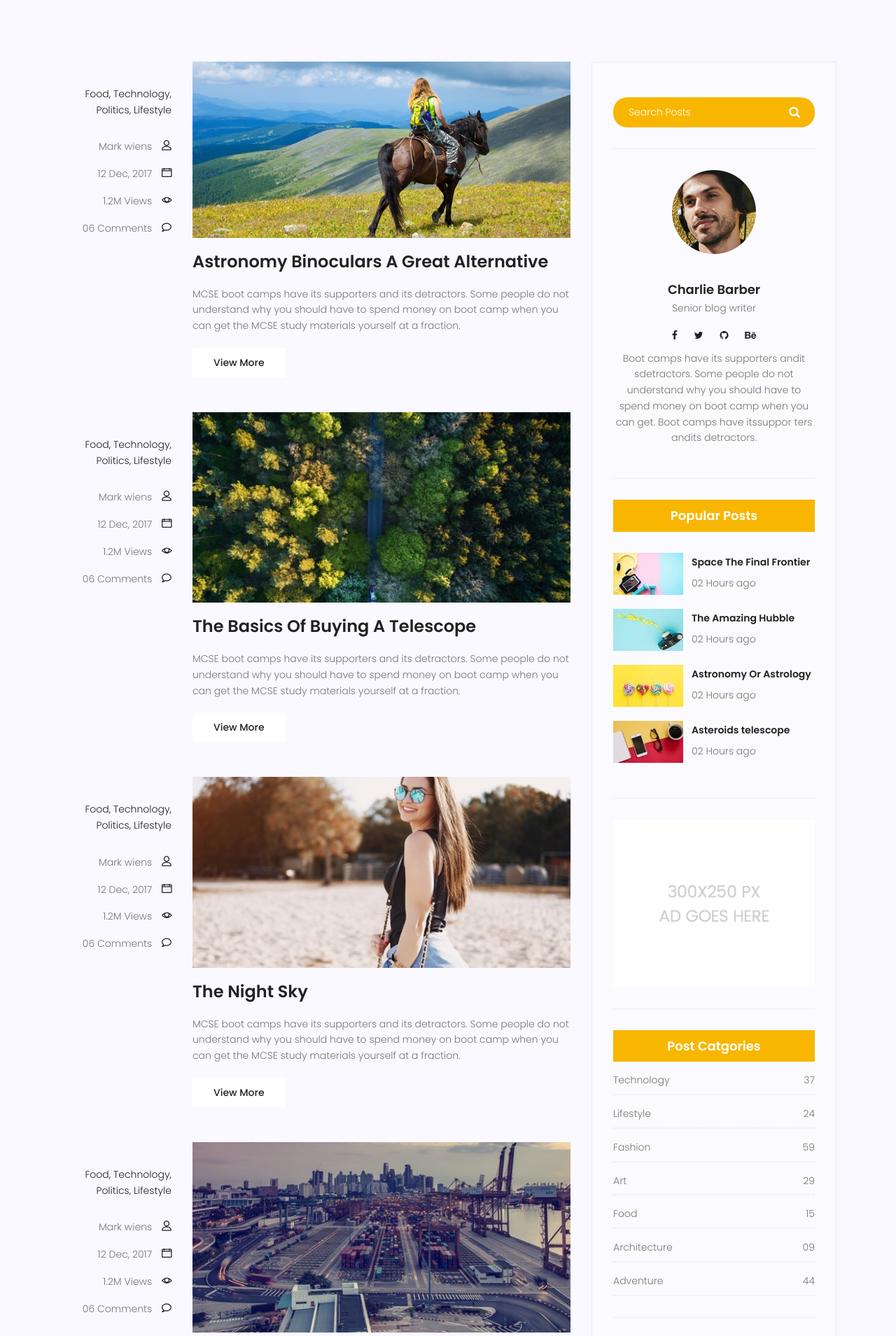
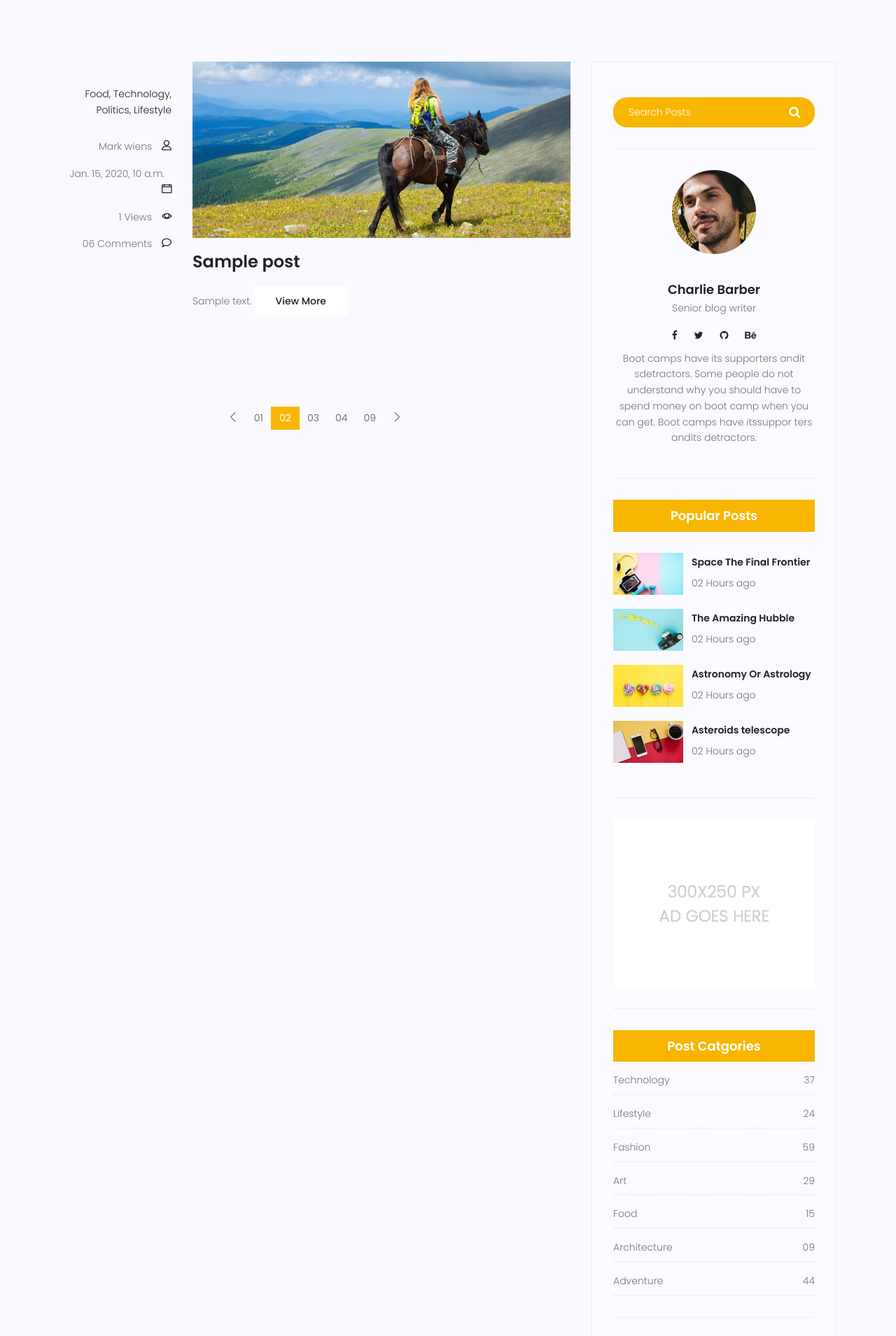
Before and after one commit to Arta-077/Hsite, a Django app: page /blog/home in a window 1280 px wide. Shown: the part 994-2903 px from the top of the page at 70% size. Run offline with Django 3.2, Linux system fonts and the light colour scheme; tables that the repository leaves empty hold one stand-in row (values such as "Sample post"); some libraries are stand-ins or nearby versions.

Commit message:
used database in project
Edited views.py and blog-home.html and used data from database in template.

```diff
--- a/blog/views.py
+++ b/blog/views.py
@@ -6,13 +6,13 @@ from django.http import HttpResponse
 from blog.models import Post
 
 def BlogHome_view(request):
-    return render(request , 'blog\\blog-home.html')
+    posts = Post.objects.filter(status=True)
+    context = {'posts' : posts}
+    return render(request , 'blog\\blog-home.html', context)
 
 def BlogSingle_view(request):
     return render(request , 'blog\\blog-single.html')
 
 def test_view(request):
-    publish_posts = Post.objects.filter(status=True)
-    private_posts = Post.objects.filter(status=False)
-    context = {'publish_posts' : publish_posts , 'private_posts' : private_posts}
-    return render(request , 'blog\\test.html' , context)
+
+    return render(request , 'blog\\test.html' )
--- a/templates/blog/blog-home.html
+++ b/templates/blog/blog-home.html
@@ -87,6 +87,7 @@
 				<div class="container">
 					<div class="row">
 						<div class="col-lg-8 posts-list">
+							{% for post in posts %}
 							<div class="single-post row">
 								<div class="col-lg-3  col-md-3 meta-details">
 									<ul class="tags">
@@ -97,8 +98,8 @@
 									</ul>
 									<div class="user-details row">
 										<p class="user-name col-lg-12 col-md-12 col-6"><a href="#">Mark wiens</a> <span class="lnr lnr-user"></span></p>
-										<p class="date col-lg-12 col-md-12 col-6"><a href="#">12 Dec, 2017</a> <span class="lnr lnr-calendar-full"></span></p>
-										<p class="view col-lg-12 col-md-12 col-6"><a href="#">1.2M Views</a> <span class="lnr lnr-eye"></span></p>
+										<p class="date col-lg-12 col-md-12 col-6"><a href="#">{{post.created_date}}</a> <span class="lnr lnr-calendar-full"></span></p>
+										<p class="view col-lg-12 col-md-12 col-6"><a href="#">{{post.counted_view}} Views</a> <span class="lnr lnr-eye"></span></p>
 										<p class="comments col-lg-12 col-md-12 col-6"><a href="#">06 Comments</a> <span class="lnr lnr-bubble"></span></p>
 									</div>
 								</div>
@@ -106,91 +107,13 @@
 									<div class="feature-img">
 										<img class="img-fluid" src="{% static 'img/blog/feature-img1.jpg' %}" alt="">
 									</div>
-									<a class="posts-title" href="blog-single.html"><h3>Astronomy Binoculars A Great Alternative</h3></a>
+									<a class="posts-title" href="blog-single.html"><h3>{{post.title}}</h3></a>
 									<p class="excert">
-										MCSE boot camps have its supporters and its detractors. Some people do not understand why you should have to spend money on boot camp when you can get the MCSE study materials yourself at a fraction.
-									</p>
+										{{post.content}}
 									<a href="blog-single.html" class="primary-btn">View More</a>
 								</div>
 							</div>
-							<div class="single-post row">
-								<div class="col-lg-3  col-md-3 meta-details">
-									<ul class="tags">
-										<li><a href="#">Food,</a></li>
-										<li><a href="#">Technology,</a></li>
-										<li><a href="#">Politics,</a></li>
-										<li><a href="#">Lifestyle</a></li>
-									</ul>
-									<div class="user-details row">
-										<p class="user-name col-lg-12 col-md-12 col-6"><a href="#">Mark wiens</a> <span class="lnr lnr-user"></span></p>
-										<p class="date col-lg-12 col-md-12 col-6"><a href="#">12 Dec, 2017</a> <span class="lnr lnr-calendar-full"></span></p>
-										<p class="view col-lg-12 col-md-12 col-6"><a href="#">1.2M Views</a> <span class="lnr lnr-eye"></span></p>
-										<p class="comments col-lg-12 col-md-12 col-6"><a href="#">06 Comments</a> <span class="lnr lnr-bubble"></span></p>
-									</div>
-								</div>
-								<div class="col-lg-9 col-md-9 ">
-									<div class="feature-img">
-										<img class="img-fluid" src="{% static 'img/blog/feature-img2.jpg' %}" alt="">
-									</div>
-									<a class="posts-title" href="blog-single.html"><h3>The Basics Of Buying A Telescope</h3></a>
-									<p class="excert">
-										MCSE boot camps have its supporters and its detractors. Some people do not understand why you should have to spend money on boot camp when you can get the MCSE study materials yourself at a fraction.
-									</p>
-									<a href="blog-single.html" class="primary-btn">View More</a>
-								</div>
-							</div>
-							<div class="single-post row">
-								<div class="col-lg-3  col-md-3 meta-details">
-									<ul class="tags">
-										<li><a href="#">Food,</a></li>
-										<li><a href="#">Technology,</a></li>
-										<li><a href="#">Politics,</a></li>
-										<li><a href="#">Lifestyle</a></li>
-									</ul>
-									<div class="user-details row">
-										<p class="user-name col-lg-12 col-md-12 col-6"><a href="#">Mark wiens</a> <span class="lnr lnr-user"></span></p>
-										<p class="date col-lg-12 col-md-12 col-6"><a href="#">12 Dec, 2017</a> <span class="lnr lnr-calendar-full"></span></p>
-										<p class="view col-lg-12 col-md-12 col-6"><a href="#">1.2M Views</a> <span class="lnr lnr-eye"></span></p>
-										<p class="comments col-lg-12 col-md-12 col-6"><a href="#">06 Comments</a> <span class="lnr lnr-bubble"></span></p>
-									</div>
-								</div>
-								<div class="col-lg-9 col-md-9">
-									<div class="feature-img">
-										<img class="img-fluid" src="{% static 'img/blog/feature-img4.jpg' %}" alt="">
-									</div>
-									<a class="posts-title" href="blog-single.html"><h3>The Night Sky</h3></a>
-									<p class="excert">
-										MCSE boot camps have its supporters and its detractors. Some people do not understand why you should have to spend money on boot camp when you can get the MCSE study materials yourself at a fraction.
-									</p>
-									<a href="blog-single.html" class="primary-btn">View More</a>
-								</div>
-							</div>
-							<div class="single-post row">
-								<div class="col-lg-3 col-md-3 meta-details">
-									<ul class="tags">
-										<li><a href="#">Food,</a></li>
-										<li><a href="#">Technology,</a></li>
-										<li><a href="#">Politics,</a></li>
-										<li><a href="#">Lifestyle</a></li>
-									</ul>
-									<div class="user-details row">
-										<p class="user-name col-lg-12 col-md-12 col-6"><a href="#">Mark wiens</a> <span class="lnr lnr-user"></span></p>
-										<p class="date col-lg-12 col-md-12 col-6"><a href="#">12 Dec, 2017</a> <span class="lnr lnr-calendar-full"></span></p>
-										<p class="view col-lg-12 col-md-12 col-6"><a href="#">1.2M Views</a> <span class="lnr lnr-eye"></span></p>
-										<p class="comments col-lg-12 col-md-12 col-6"><a href="#">06 Comments</a> <span class="lnr lnr-bubble"></span></p>
-									</div>
-								</div>
-								<div class="col-lg-9 col-md-9">
-									<div class="feature-img">
-										<img class="img-fluid" src="{% static 'img/blog/feature-img5.jpg' %}" alt="">
-									</div>
-									<a class="posts-title" href="blog-single.html"><h3>Telescopes 101</h3></a>
-									<p class="excert">
-										MCSE boot camps have its supporters and its detractors. Some people do not understand why you should have to spend money on boot camp when you can get the MCSE study materials yourself at a fraction.
-									</p>
-									<a href="blog-single.html" class="primary-btn">View More</a>
-								</div>
-							</div>
+							{% endfor %}
 		                    <nav class="blog-pagination justify-content-center d-flex">
 		                        <ul class="pagination">
 		                            <li class="page-item">
```
